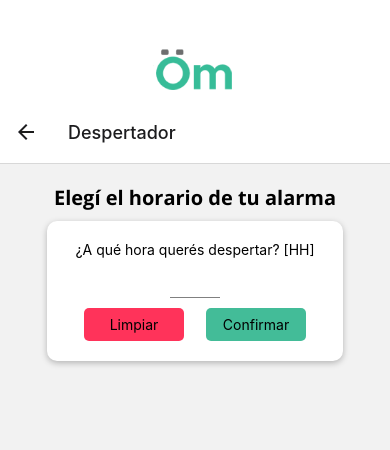
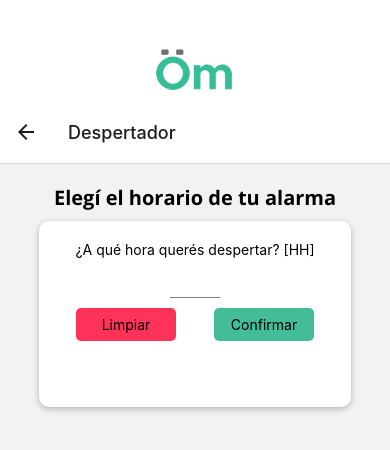
Before and after one commit to eugeuge/awaikOM-verrastro, a React Native app: screen /Despertador in a window 390 px wide. Shown: the top 450 px of the page. Built offline with nearby package versions, Linux system fonts and the light colour scheme.

Commit message:
fix error

```diff
--- a/src/components/SetDespertador.js
+++ b/src/components/SetDespertador.js
@@ -4,17 +4,17 @@ import {
     Text,
     TouchableWithoutFeedback,
     Keyboard,
+    Dimensions
     } from 'react-native'
 
-    import React, { useState } from "react";
-
+import React, { useState } from "react";
 import Card from './Card'
 import Button from './Button'
 import COLORS from '../constants/Colors'
 import Input from './Input'
 import NumberContainer from './NumberContainer'
 
-
+const { height, width } = Dimensions.get("window");
 
 
 const SetDespertador = (setAlarm) => {
@@ -98,7 +98,7 @@ const styles = StyleSheet.create({
     container: {
       flex: 1,
       padding: 10,
-      alignItems: 'center'
+      alignItems: 'center',
     },
     title: {
         fontSize: 20,
@@ -106,10 +106,11 @@ const styles = StyleSheet.create({
         fontFamily: 'open-sans-bold'
     },
     inputContainer: {
-      width: 300,
-      maxWidth: '80%',
+      width: width * 0.8,
+      maxWidth: width * 0.8,
+      height: height * 0.22,
       padding: 20,
-      alignItems: 'center'
+      alignItems: 'center',
     },
     inputDectiptionText: {
       textAlign: 'center'
@@ -130,6 +131,7 @@ const styles = StyleSheet.create({
     },
     selectedNumberContainer:{
       marginTop: 20,
+      height: height * 0.22,
       width: 200,
       maxWidth: '80%',
       padding:10,
--- a/src/screens/Despertador.js
+++ b/src/screens/Despertador.js
@@ -7,7 +7,7 @@ import SetDespertador from '../components/SetDespertador';
 
 function Despertador () {
 
-    const [alarmDefined, setAlarmDefined] = useState ('');
+    const [alarmDefined, setAlarmDefined] = useState (false);
 
     const setAlarm = alarm => {
     setAlarmDefined(alarm);
```
